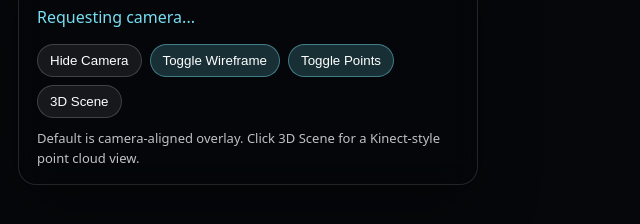
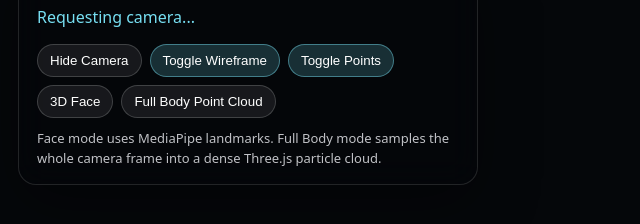
Before and after one commit to mmjwxbc/face-landmarker-threejs, a website built with Vite: page index.html in a window 1280 px wide. Shown: the part 62-286 px from the top of the page, without its empty margins (0-640 px from the left). Built offline with nearby package versions, Linux system fonts and the light colour scheme; no server answers.

Commit message:
Add full body point cloud control

```diff
--- a/index.html
+++ b/index.html
@@ -16,9 +16,10 @@
         <button id="toggle-video" type="button">Hide Camera</button>
         <button id="toggle-lines" type="button">Toggle Wireframe</button>
         <button id="toggle-points" type="button">Toggle Points</button>
-        <button id="toggle-3d" type="button">3D Scene</button>
+        <button id="toggle-3d" type="button">3D Face</button>
+        <button id="toggle-full-body" type="button">Full Body Point Cloud</button>
       </div>
-      <p class="hint">Default is camera-aligned overlay. Click 3D Scene for a Kinect-style point cloud view.</p>
+      <p class="hint">Face mode uses MediaPipe landmarks. Full Body mode samples the whole camera frame into a dense Three.js particle cloud.</p>
     </main>
 
     <script type="module" src="/src/main.js"></script>
```
